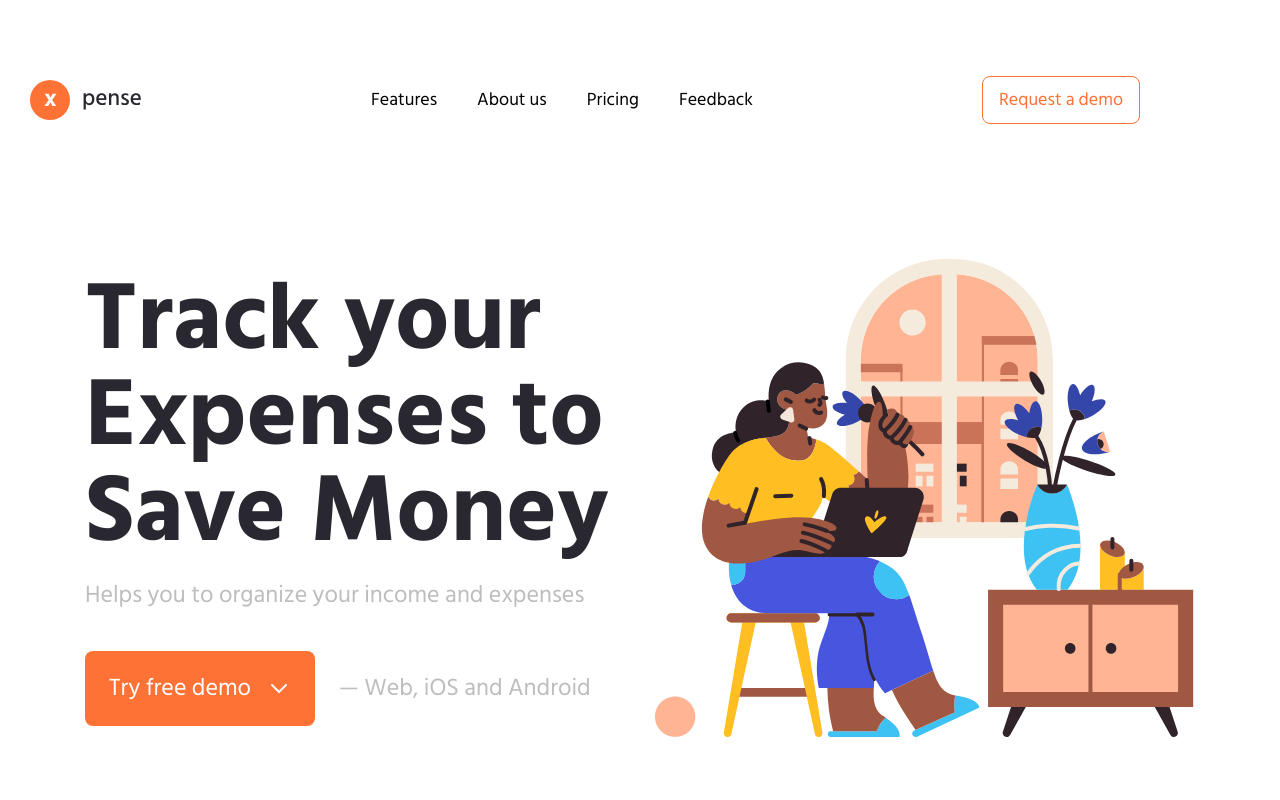
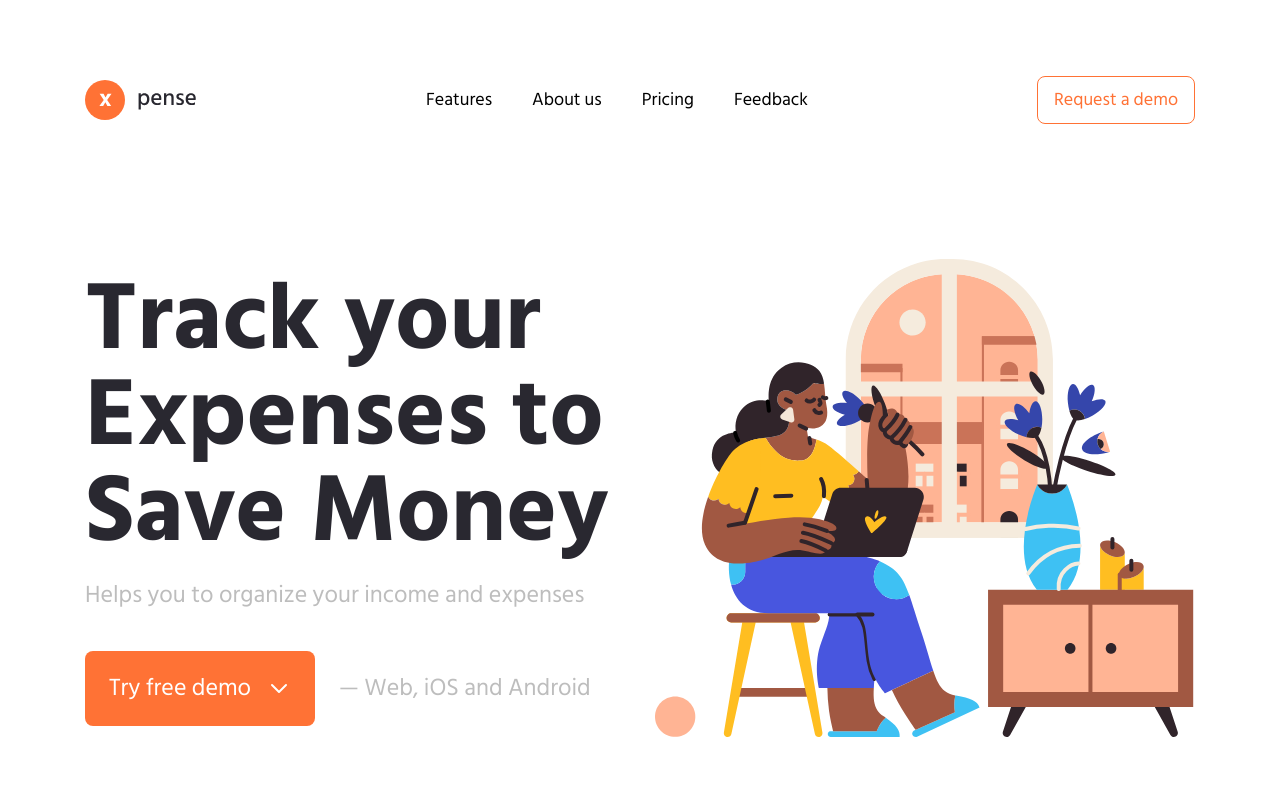
Before and after one commit to Jasoncc24/Xpense, a React (Create React App) app: page / in a window 1280 px wide. Shown: the top 800 px of the page. Built offline with nearby package versions, Linux system fonts and the light colour scheme; the HTML template or start-up script is replaced by a standard one.

Commit message:
centered header

```diff
--- a/src/components/Header.js
+++ b/src/components/Header.js
@@ -8,30 +8,28 @@ import MobileNav from "../components/MobileNav";
 import Nav from "../components/Nav";
 
 const Header = () => {
-  //mobile nav state
+  // mobile nav state
   const [mobileNav, setMobileNav] = useState(false);
   // header state
   const [isActive, setIsActive] = useState(false);
   // destructure header data
   const { logo, btnText } = header;
-
-  //scroll event
+  // scroll event
   useEffect(() => {
     window.addEventListener("scroll", () => {
       window.scrollY > 60 ? setIsActive(true) : setIsActive(false);
     });
   });
-
   return (
     <header
       className={`${
         isActive ? "lg:top-0 bg-white shadow-2xl" : "lg:top-[60px]"
       } py-6 lg:py-4 fixed w-full transition-all z-10`}
     >
-      <div className="container flex justify-between items-center">
+      <div className="container mx-auto flex justify-between items-center">
         {/* logo */}
-        <a href="/" data-aos="fade-down" data-aos-delay="1000">
-          <img src={logo} alt="logo" />
+        <a href="#" data-aos="fade-down" data-aos-delay="1000">
+          <img src={logo} alt="" />
         </a>
         {/* nav - initially hidden - show on desktop mode */}
         <div
```
